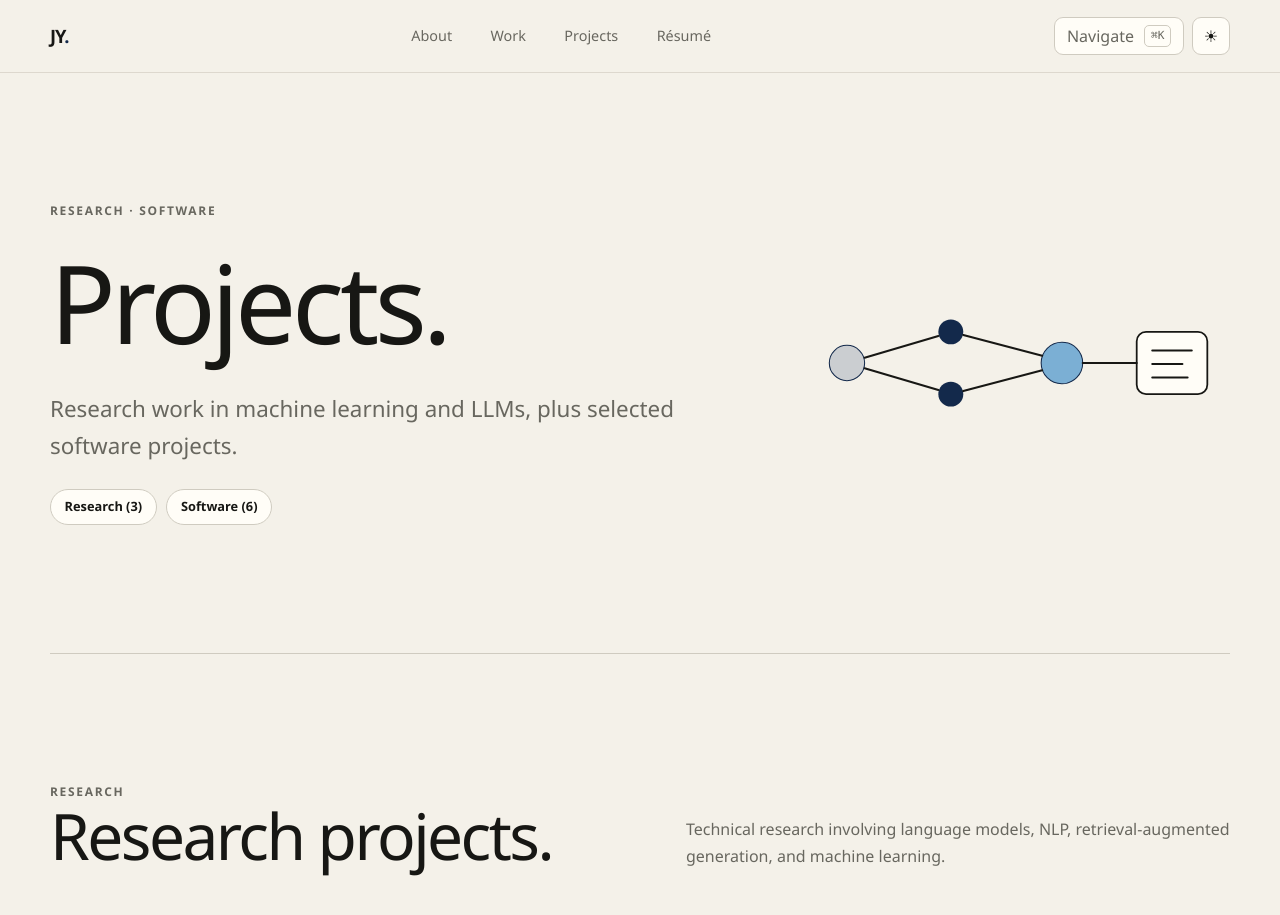
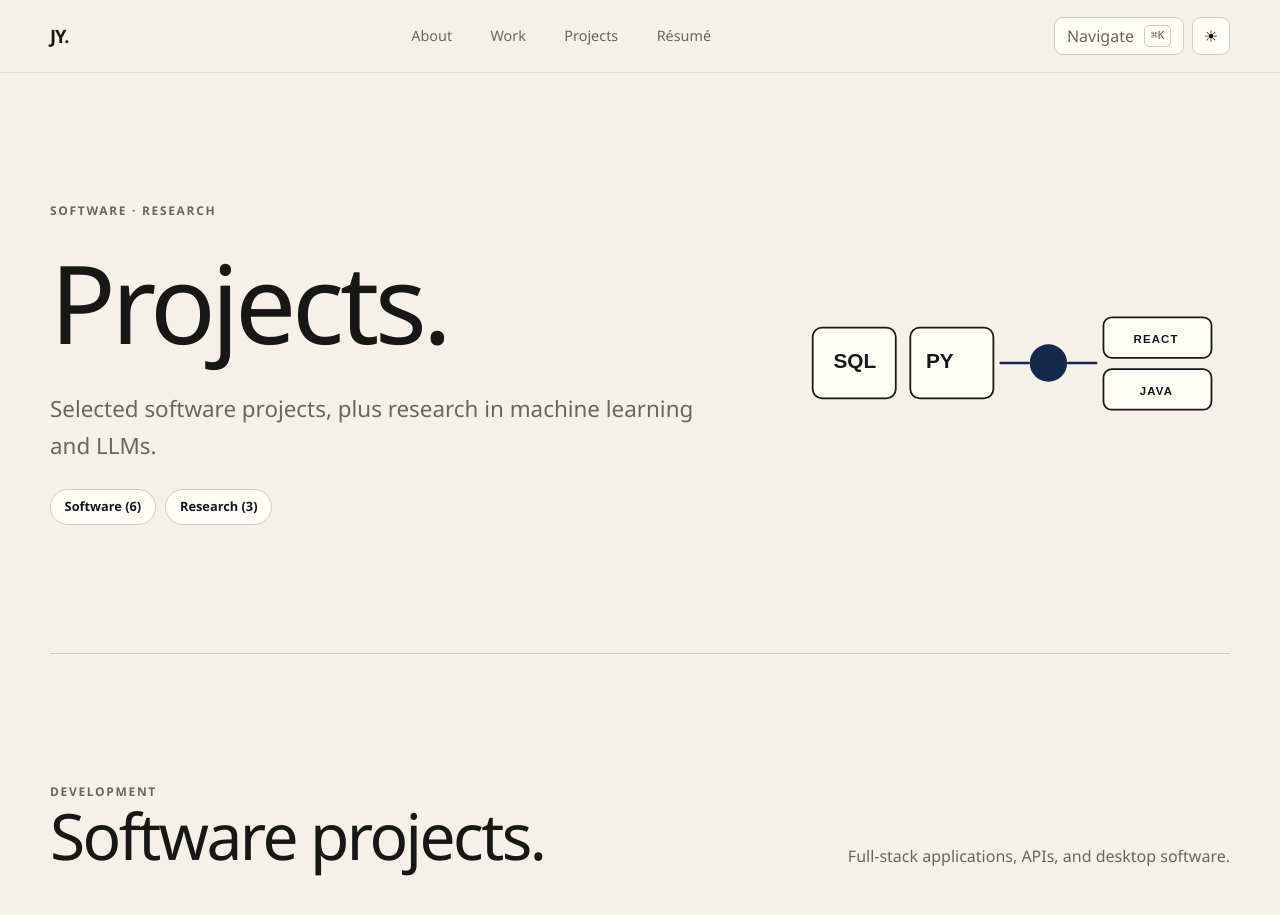
Before and after one commit to yuan25j/yuan25j.github.io, an Astro site: page /projects in a window 1280 px wide. Shown: the top 915 px of the page. Built offline with nearby package versions, Linux system fonts and the light colour scheme; Astro itself is replaced by a stand-in of ours.

Commit message:
List software projects before research on the projects page.

```diff
--- a/src/pages/projects/index.astro
+++ b/src/pages/projects/index.astro
@@ -12,19 +12,32 @@ const researchProjects = projects.filter((project) => project.data.category ===
 const softwareProjects = projects.filter((project) => project.data.category === "software");
 ---
 
-<BaseLayout title="Projects" description="Research and software projects by John Yuan.">
+<BaseLayout title="Projects" description="Software and research projects by John Yuan.">
   <PageHero
-    eyebrow="Research · Software"
+    eyebrow="Software · Research"
     title="Projects."
-    lede="Research work in machine learning and LLMs, plus selected software projects."
+    lede="Selected software projects, plus research in machine learning and LLMs."
     layout="split"
   >
-    <ProcessGraphic kind="research" />
+    <ProcessGraphic kind="stack" />
     <nav class="category-chips" slot="actions" aria-label="Project categories">
+      <a href="#software">Software ({softwareProjects.length})</a>
       <a href="#research">Research ({researchProjects.length})</a>
-      <a href="#software">Software ({softwareProjects.length})</a>
     </nav>
   </PageHero>
+
+  <section class="section shell" id="software">
+    <div class="section-head" data-reveal>
+      <div>
+        <p class="eyebrow">Development</p>
+        <h2>Software projects.</h2>
+      </div>
+      <p>Full-stack applications, APIs, and desktop software.</p>
+    </div>
+    <div class="project-grid">
+      {softwareProjects.map((project, index) => <ProjectCard project={project} index={index} />)}
+    </div>
+  </section>
 
   <section class="section shell" id="research">
     <div class="section-head" data-reveal>
@@ -39,18 +52,5 @@ const softwareProjects = projects.filter((project) => project.data.category ===
     </div>
   </section>
 
-  <section class="section shell" id="software">
-    <div class="section-head" data-reveal>
-      <div>
-        <p class="eyebrow">Development</p>
-        <h2>Software projects.</h2>
-      </div>
-      <p>Full-stack applications, APIs, and desktop software.</p>
-    </div>
-    <div class="project-grid">
-      {softwareProjects.map((project, index) => <ProjectCard project={project} index={index} />)}
-    </div>
-  </section>
-
   <ContactBand />
 </BaseLayout>
```
